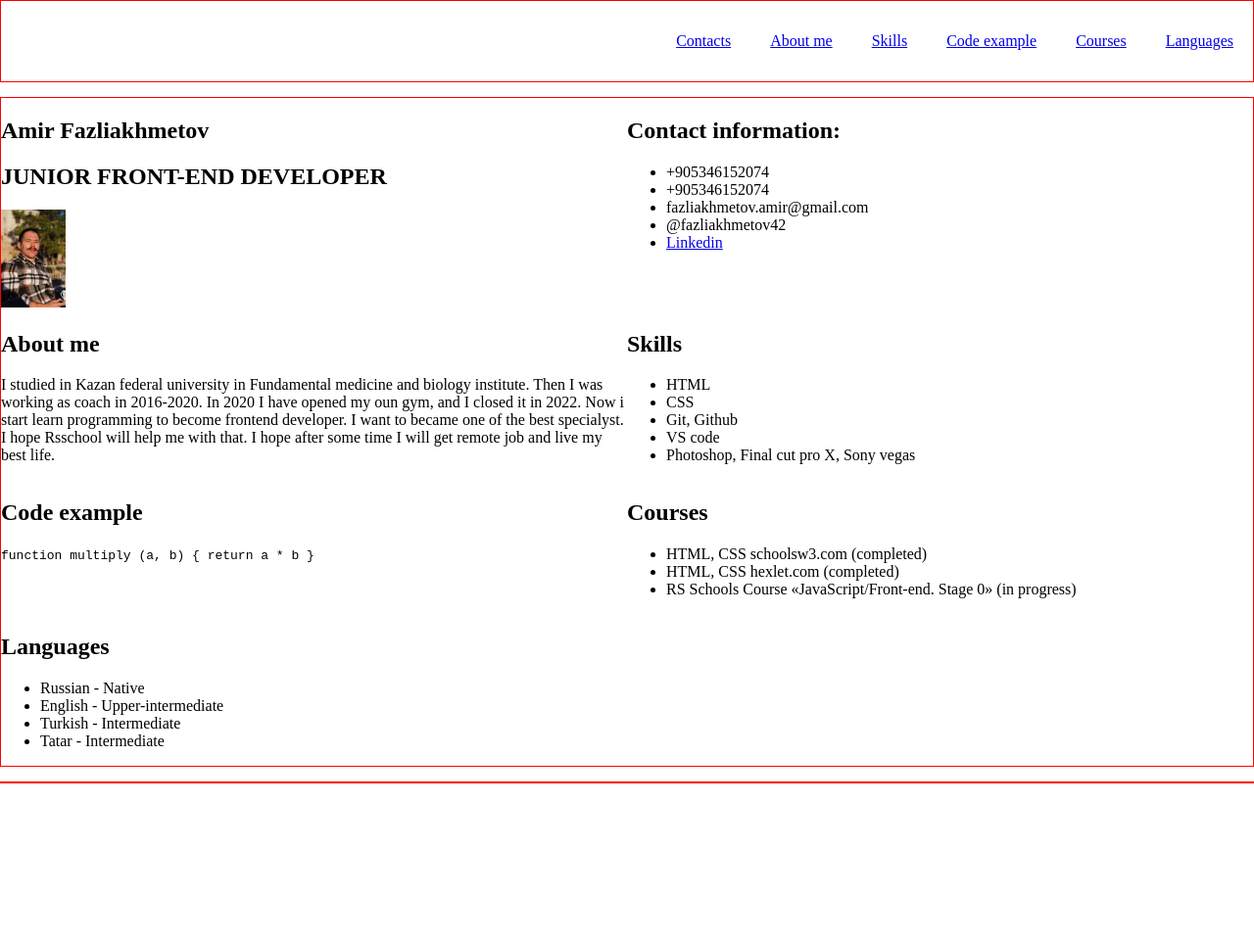
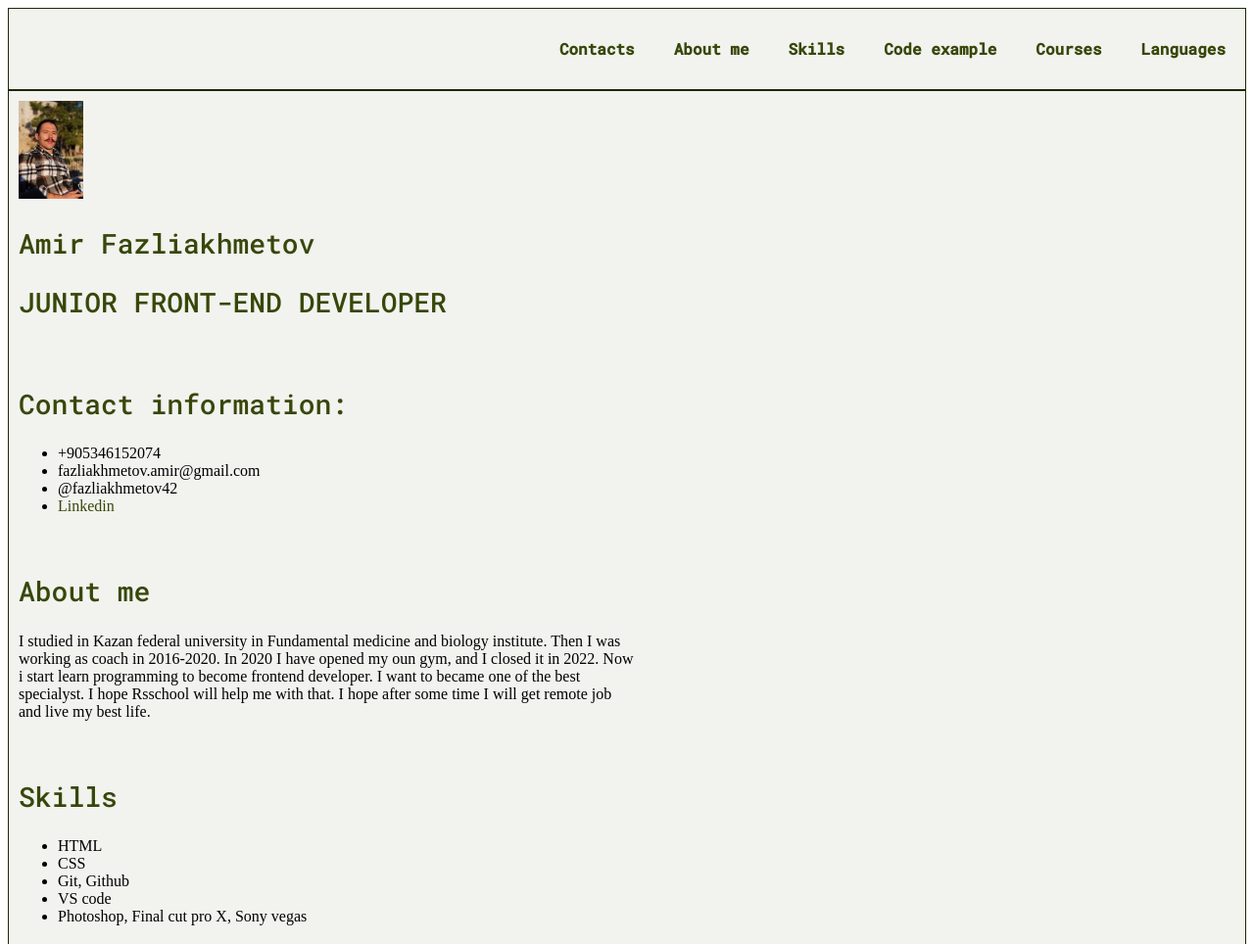
Before and after one commit to FazliakhmetovAmir/rsschool, a plain HTML site: page index.html in a window 1280 px wide. Shown: the top 964 px of the page at 98% size. Before the commit the page ends 800 px from the top, so only its background shows below. Drawn offline with Linux system fonts and the light colour scheme.

Commit message:
feat: change styles

```diff
--- a/index.html
+++ b/index.html
@@ -23,16 +23,14 @@
           </nav>
     </header>
     <main class="main main-container" >
-        <div class="container"></div>
         <section class="section" id="profile">
-         <h1 class="section-title">Amir Fazliakhmetov</h1>
+            <img src="image.jpeg" alt="my photo" height="100">
+            <h1 class="section-title">Amir Fazliakhmetov</h1>
          <h2 class="section-title second">junior front-end developer</h2>
-         <img src="image.jpeg" alt="my photo" height="100">
         </section>
         <section class="section" id="contacts">
          <h2 class="section-title">Contact information:</h2>
          <ul>
-             <li>+905346152074</li>
              <li>+905346152074</li>
              <li>fazliakhmetov.amir@gmail.com</li>
              <li>@fazliakhmetov42</li>
@@ -81,6 +79,9 @@
     </main>
     <footer class="footer">
         <div class="container"></div>
+        <img src="https://rs.school/images/rs_school_js.svg" alt="Course logo" width="100px">
+        <a href="https://rs.school/js/" title="Rs School"> Rs School </a>
+        <a href="https://github.com/FazliakhmetovAmir" title="My GitHub"> My GitHub</a>
     </footer>
 </body>
 </html>
--- a/style.css
+++ b/style.css
@@ -1,20 +1,27 @@
+@font-face {
+  font-family: Roboto;
+   src: url("assets/Roboto.ttf");
+ }
 body {
-    display: flex;
+
     min-height: 100vh;
-    margin: 0;
-    padding: 0;
+    margin: 80 60;
+    padding: 20;
     flex-direction: column;
     justify-content: space-between;
   }
 
   header {
-    border: 1px solid red;
+    border: 1px solid #1A2902;
+    background-color: #F2F2EF;
   }
   main {
-    border: 1px solid red;
+    border: 1px solid #1A2902;
+    background-color: #F2F2EF;
   }
   footer {
-    border: 1px solid red;
+    border: 1px solid #1A2902;
+    background-color: #F2F2EF;
   }
   .container {
     max-width: 1440px;
@@ -25,6 +32,7 @@ body {
     justify-content: flex-end;
     align-items: center;
     list-style: none;
+    font: bold 16px Roboto;
   }
   .nav-link {
     padding: 0 20px;
@@ -49,6 +57,7 @@ body {
 
   .section {
     width: 50%;
+    margin: 10px;
   }
   @media (max-width: 768px) {
     .section {
@@ -57,4 +66,26 @@ body {
   }
   .second {
     text-transform: uppercase;
+    font-size: 24px;
   }
+  .section-title {
+    color: #374709;
+    font: 28px roboto;
+  }
+  a:link {
+    color: #374709;
+    text-decoration: none;
+  }
+  a:visited {
+    color: #374709;
+    text-decoration: none;
+  }
+  a:hover {
+    color: #374709;
+    background-color: #759242;
+    text-decoration: none;
+  }
+  a:active {
+    color: #374709;
+    text-decoration: none;
+  }
```
Also changed, not shown: assets/Roboto.ttf (added).
